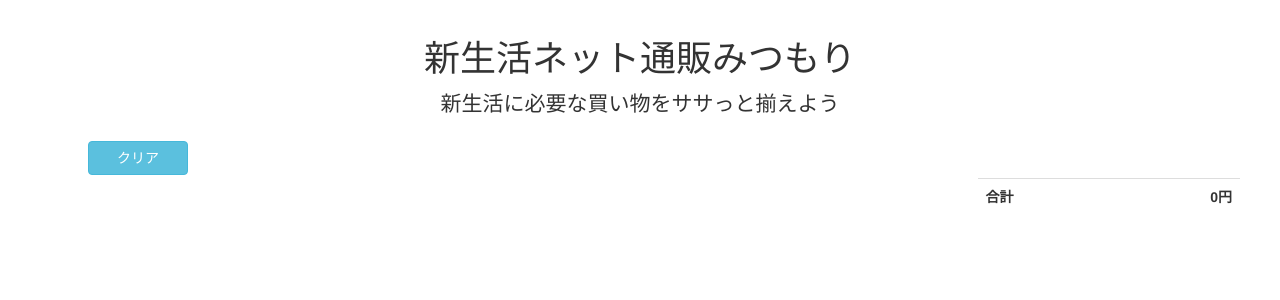
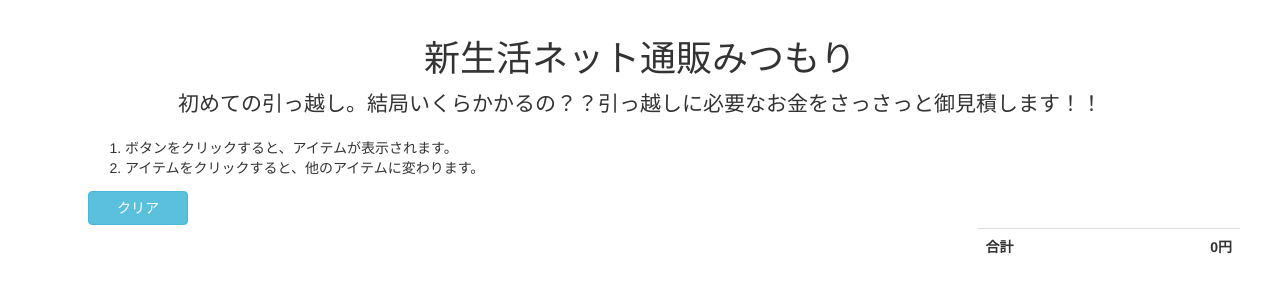
Before and after one commit to NobuyukiMorii/house_moving_shopping, a CakePHP app: the page made by app/View/Items/main.ctp in a window 1280 px wide. Shown: the part 51-351 px from the top of the page. Run offline with PHP 8.4 and a stand-in for CakePHP, Linux system fonts and the light colour scheme; the template is opened without the code that fills it, so the values that code supplies are empty; some libraries are stand-ins or nearby versions.

Commit message:
念に為コミット。ここから、引算の結果をちゃんとするために、大工事を始めようじゃないか

```diff
--- a/app/Controller/Component/YahooComponent.php
+++ b/app/Controller/Component/YahooComponent.php
@@ -13,7 +13,7 @@ class YahooComponent extends Component {
         $url['base'] = 'http://shopping.yahooapis.jp/ShoppingWebService/V1/json/itemSearch?';
         $url['appid'] = 'dj0zaiZpPXdENWwzazJwWDVhcSZzPWNvbnN1bWVyc2VjcmV0Jng9Mzc-';
         $url['image_size'] = '300';
-        $url['sort'] = '%2Bprice';
+        $url['sort'] = '%2Bsold';
         $url['availability'] = '1';
         $url['hit'] = $hit;
         return $url;
--- a/app/View/Items/main.ctp
+++ b/app/View/Items/main.ctp
@@ -49,7 +49,11 @@
     <div class="col-md-12">
         <div class="center-block text-center">
             <h1>新生活ネット通販みつもり</h1>
-            <p class="lead">新生活に必要な買い物をササっと揃えよう</p>
+            <p class="lead">初めての引っ越し。結局いくらかかるの？？引っ越しに必要なお金をさっさっと御見積します！！</p>
+            <ol>
+              <li style="text-align:left">ボタンをクリックすると、アイテムが表示されます。</li>
+              <li style="text-align:left">アイテムをクリックすると、他のアイテムに変わります。</li>
+            </ol>
         </div>
 
         <div class="center-block text-left" id="button">
@@ -59,7 +63,9 @@
         ?>
         </div>
         <div class="center-block text-left" id="button">
-            <button type='button' id="clear" onclick="clear_display()" class='btn btn-info' style='margin : 3px; width : 100px';>クリア</button>
+            <a href=javascript:location.reload()>
+            <button type='button' id="clear" class='btn btn-info' style='margin : 3px; width : 100px';>クリア</button>
+            </a>
         </div>
 
 
--- a/app/webroot/js/main.js
+++ b/app/webroot/js/main.js
@@ -31,7 +31,7 @@ $(function(){
     	$(product[i]).css("display", "none");
     	$(line[i]).css("display", "none");
     }
-    //カンマ区切りにする
+    //カンマ区切りにする関数
 	function addFigure(str) {
 	var num = new String(str).replace(/,/g, "");
 	while(num != (num = num.replace(/^(-?\d+)(\d{3})/, "$1,$2")));
@@ -69,29 +69,13 @@ $(function(){
 
 });
 
-function clear_display() {
-	//ボタンのDOMを取得する
-	var button = $("#button").children(".btn");
-	//アイテムのDOMを取得する
-	var product = $(".productsrow").children(".product");
-	//見積表のDOMを取得する
-	var line = $(".line");
-	$(product).css("display", "none");
-	$(line).css("display", "none");
-	$("#sum").html("0");
-	sum = 0;
-	$(button).removeClass("btn-primary");
-	$(button).addClass("btn-default");
-}
-
-
 //①クリックされたアイテムを検知する（何がクリックされたか。テレビなのか洗濯機なのか）
 //②jsのオブジェクトの中から、クリックされたアイテムがキーのurlを選択する（どうする？？）
 //③上記のurlをセットして、ajax通信を始める
 //④成功したら、今表示しているアイテムのhtmlを書き換える（名前と値段とsrcの画像urlと商品名）
 
 $(document).ready(function(){
-    $('a').click(function(e){
+    $("a.change").click(function(e){
         e.preventDefault();
 		//アイテムのキーを全部取得
 		var items = [];
@@ -171,10 +155,5 @@ $(document).ready(function(){
         }
 	   	var data = get_twenty_item();
     });
-	//クリアボタンが押されたら、クリックカウントを0に戻す
-	$('#clear').click(function(){
-		click_count === "undefined";
-		subtraction = 0;
-	});
 
 });
```
